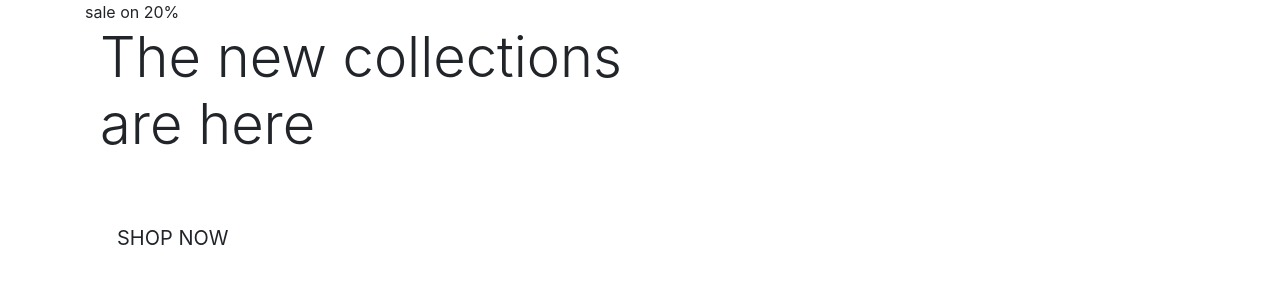
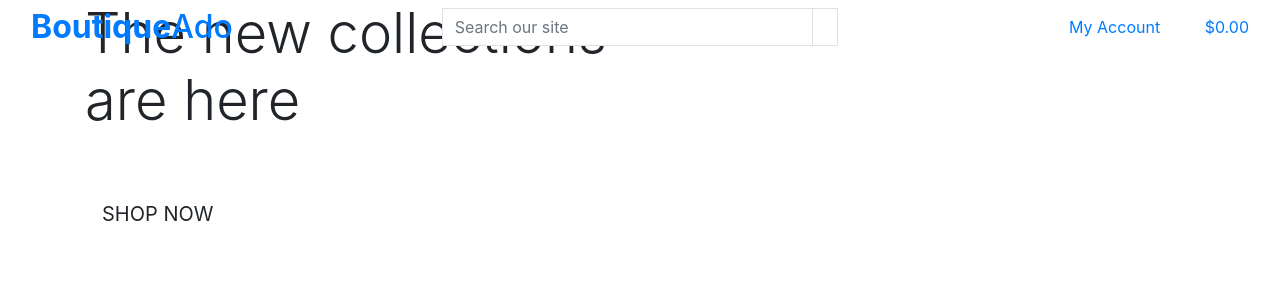
Before and after one commit to AlanSmythDeaf/clothing-boutique, a Django app: page / in a window 1280 px wide. Shown: the top 300 px of the page. Run offline with Django 3.2, Linux system fonts and the light colour scheme.

Commit message:
Added main page header

```diff
--- a/home/templates/home/index.html
+++ b/home/templates/home/index.html
@@ -4,22 +4,22 @@
 {% block page_header %}
     <div class="container header-container">
         <div class="row">
-            <div class="col">sale on 20%</div>
+            <div class="col"></div>
         </div>
     </div>
 {% endblock %}
 
 {% block content %}
     <div class="container h-100">
-        <div>
+        <div class="row h-100">
             <div class="col-7 col-md-6 my-auto">
                 <h1 class="display-4 logo-font text-black">
                     The new collections are here
                 </h1>
                 <div class="my-5">
-                    <h2>
+                    <h4>
                         <a href="" class="shop-now-button btn btn-lg rounded-0 text-uppercase py-3">Shop Now</a>
-                    </h2>
+                    </h4>
                 </div>
             </div>
         </div>
--- a/templates/base.html
+++ b/templates/base.html
@@ -30,7 +30,67 @@
         <title>Boutique Ado {% block extra_title %}{% endblock %}</title>
     </head>
     <body>
-        <header class="container-fluid fixed-top"></header>
+        <header class="container-fluid fixed-top">
+            <div class="row">
+                <div class="col-12 col-lg-4 my-auto py-1 py-lg-0 text-center text-lg-left">
+                    <a href="{% url 'home' %}" class="nav-link main-logo-link">
+                        <h2 class="logo-front text-black my-0"><strong>Boutique</strong>Ado</h2>
+                    </a>
+                </div>
+                <div class="col-12 col-lg-4 my-auto py-1 py-lg-0">
+                    <form method="GET" action="">
+                        <div class="input-group w-100">
+                            <input class="form-control border border-black rounded-0" type="text" name="q" placeholder="Search our site">
+                            <div class="input-group-append">
+                                <button class="form-control btn btn-black border border-black rounded-0" type="submit">
+                                    <span class="icon">
+                                        <i class="fas fa-search"></i>
+                                    </span>
+                                </button>
+                            </div>
+                        </div>
+                    </form>
+                </div>
+                <div class="col-12 col-lg-4 my-auto py-1 py-lg-0">
+                    <ul class="list-inline list-unstyled text-center text-lg-right my-0">
+                        <li class="list-inline-item dropdown">
+                            <a class="text-black nav-link" href="#" id="user-options" data-toggle="dropdown" aria-haspopup="true" aria-expanded="false">
+                                <div class="text-center">
+                                    <div><i class="fas fa-user fa-lg"></i></div>
+                                    <p class="my-0">My Account</p>
+                                </div>
+                            </a>
+                            <div class="dropdown-menu border-0" aria-labelledby="user-options">
+                                {% if request.user.is_authenticated %}
+                                    {% if request.user.is_superuser %}
+                                        <a href="" class="dropdown-item">Product Management</a>
+                                    {% endif %}
+                                    <a href="" class="dropdown-item">My Profile</a>
+                                    <a href="{% url 'account_logout' %}" class="dropdown-item">Logout</a>
+                                {% else %}
+                                    <a href="{% url 'account_signup' %}" class="dropdown-item">Register</a>
+                                    <a href="{% url 'account_login' %}" class="dropdown-item">Login</a>
+                                {% endif %}
+                            </div>
+                        </li>
+                        <li class="list-inline-item">
+                            <a class="{% if grand_total %}text-info font-weight-bold{% else %}text-black{% endif %} nav-link" href="">
+                                <div class="text-center">
+                                    <div><i class="fas fa-shopping-bag fa-lg"></i></div>
+                                    <p class="my-0">
+                                        {% if grand_total %}
+                                            ${{ grand_total|floatformat:2 }}
+                                        {% else %}
+                                            $0.00
+                                        {% endif %}
+                                    </p>
+                                </div>
+                            </a>
+                        </li>
+                    </ul>
+                </div>
+            </div>
+        </header>
 
         {% if messages %}
             <div class="message-container"></div>
```
